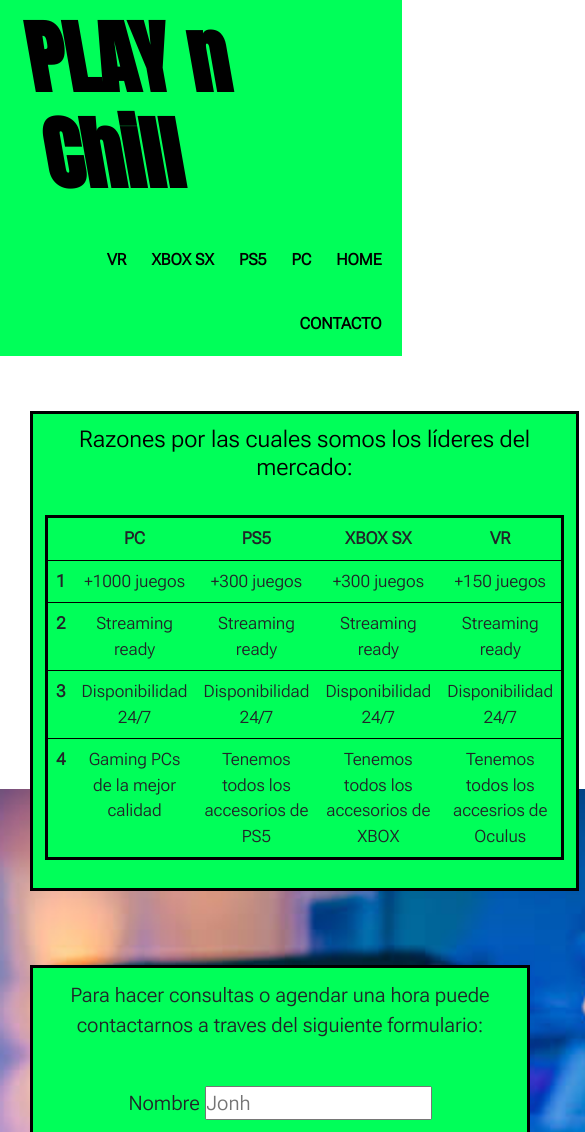
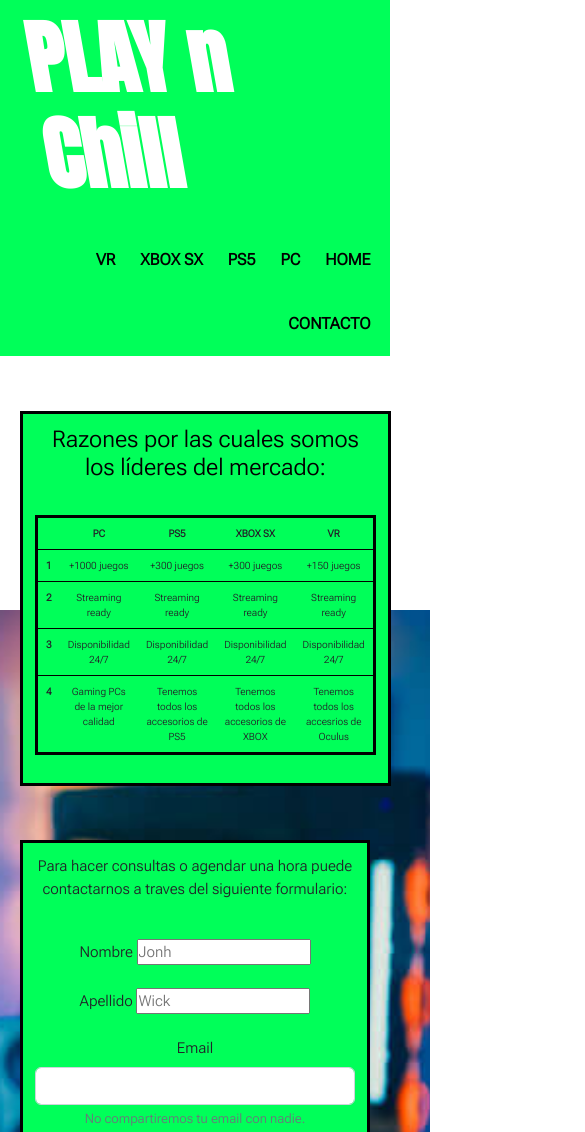
Before and after one commit to rbthec/PLAY-N-CHILL---3ERA-ENTREGA-DEL-PROYECTO-FINAL---RAFAEL-RODRIGUEZ, a website: page CONTACTO.html in a window 390 px wide. Shown: the top 1132 px of the page, 585 px wide, since content can reach past the window. Drawn offline with nearby package versions, Linux system fonts and the light colour scheme.

Commit message:
media queries para contacto y mejoras de estilo

```diff
--- a/CONTACTO.html
+++ b/CONTACTO.html
@@ -218,7 +218,7 @@
         <!-- JavaScript Bundle with Popper -->
     <script src="https://cdn.jsdelivr.net/npm/bootstrap@5.2.0-beta1/dist/js/bootstrap.bundle.min.js" integrity="sha384-pprn3073KE6tl6bjs2QrFaJGz5/SUsLqktiwsUTF55Jfv3qYSDhgCecCxMW52nD2" crossorigin="anonymous"></script>
 
-    <a href="./index.html" class="botonhome"> <button type="button" class="btn btn-outline-primary" >HOME</button></a>
+    <a href="./index.html" class="botonhome"> <button type="button" class="btn btn-outline-secondary" >HOME</button></a>
 
     <br>
     <footer>
--- a/scss/contacto/_contenedorp-contacto.scss
+++ b/scss/contacto/_contenedorp-contacto.scss
@@ -14,8 +14,6 @@
     "form"
     "location"
     }
-
-
 
 .letras-tabla{
     font-family: 'Roboto Flex', sans-serif;
--- a/scss/contacto/_header-contacto.scss
+++ b/scss/contacto/_header-contacto.scss
@@ -13,12 +13,10 @@
 }
 
 header{
-    background-color: rgb(52, 160, 255);
+    background-color: $azul;
     width: 100%;
     clear: both;
-    content: " ";
     display: table;
-}
 
     h1{
         font-family: 'Anton', sans-serif;
@@ -28,13 +26,14 @@
         color: rgb(0, 0, 0);
         font-size: 5em;
         transition: all 2s ease;
+
+                &:hover{
+                    transform: skew(10deg);
+                    border-radius: 0%;
+                    color: white;
                 }
 
-h1:hover{
-    transform: skew(10deg);
-    border-radius: 0%;
                  }
-
 
       .menu{
               margin: auto;
@@ -43,9 +42,7 @@
               max-width: 1000px;
               font-family: 'Roboto Flex', sans-serif;
 
-}
-
-.menu ul li{
+              &.menu ul li{
                 text-decoration: none;
                 color: rgb(0, 0, 0);
                 list-style: none;
@@ -57,11 +54,18 @@
 
                     }
 
-.menu li:hover{
+               &.menu li:hover{
                 background: #00ffff;
-}
 
-.menu li{
+                &.menu li{
                     display: inline-block;
                     text-align: center;
                    }
+
+
+        }
+
+    }
+
+
+}
--- a/scss/contacto/_mediaqueries-contacto.scss
+++ b/scss/contacto/_mediaqueries-contacto.scss
@@ -1,24 +1,88 @@
-@media only screen and (max-width: 600px){
+@media only screen and (max-width: 480px){
+ /*Se usaron Variables */
+    header{
+        background-color:$verde;
+        width: 100%;
+        clear: both;
+        display: table;
 
-    header{
-        background-color:rgb(0, 255, 89);
-        width: 103%;
-        clear: both;
-        content: " ";
-        display: table;
+
+
+            & .menu.menu li:hover {
+        background:$yellow; }
     }
 
-    .menu li:hover{
-        background: #fffb00;
+    .contenedorp{
+        display: grid;
+        display: flex;
+        flex-direction: row;
+        grid-template-columns: 1fr;
+        grid-template-rows: 1fr 1fr;
+        gap: 10px;
+        margin-top: 25px;
+        text-align: center;
+        align-items: center;
+        grid-template-areas:
+        "letras-tabla"
+        "form"
+        "location"
+        }
+
+        #cajas{
+            background-color:rgb(0, 255, 89);
+            height: auto;
+        }
+
+
+    .letras-tabla{
+        font-family: 'Roboto Flex', sans-serif;
+        font-size: 17px;
+        font-style: bold;
+        width: 500px;
+        height: auto;
+        margin-left: 20px;
+        margin-right: 30px;
+        margin-top: 30px;
+        padding: 12px;
+        color: black;
+        border: 3px solid black;
+        grid-area: letras-tabla;
     }
 
-  .contenedorp{
-      gap: 20px;
-  }
+    .table{
+        border: 3px black solid;
+        width: 300px;
+        font-size: 10px;
+    }
 
-  #cajas{
-      background-color:rgb(0, 255, 89);
-  }
+    .form{
+        font-family: 'Roboto Flex', sans-serif;
+        font-size: 15px;
+        font-style: bold;
+        width: 350px;
+        height: auto;
+        margin-left: 20px;
+        margin-top: 10px;
+        padding: 12px;
+        border: 3px solid black;
+        grid-area: form;
+    }
+
+
+    .location{
+        font-family: 'Roboto Flex', sans-serif;
+        font-size: 15px;
+        font-style: bold;
+        width: 350px;
+        height: auto;
+        margin-left: 20px;
+        margin-top: 10px;
+        padding: 12px;
+        border: 3px solid black;
+        grid-area: location;
+
+    }
+
 
   h4{
     font-family: 'Roboto Flex', sans-serif;
--- a/scss/estilosindex/_header.scss
+++ b/scss/estilosindex/_header.scss
@@ -27,6 +27,7 @@
                 &:hover{
                     transform: skew(10deg);
                     border-radius: 0%;
+                    color: white;
                 }
 
                  }
--- a/scss/estilospc/_mediaqueries-pc.scss
+++ b/scss/estilospc/_mediaqueries-pc.scss
@@ -73,6 +73,7 @@
            background-color:$yellow;
            transform: skew(10deg);
            border-radius: 0%;
+           color: black;
        }
 
                                 }
--- a/scss/estilosps5/_mediaqueries-ps5.scss
+++ b/scss/estilosps5/_mediaqueries-ps5.scss
@@ -73,6 +73,7 @@
            background-color:$yellow;
            transform: skew(10deg);
            border-radius: 0%;
+           color: black;
        }
 
                                 }
--- a/scss/estilosvr/_mediaqueries-vr.scss
+++ b/scss/estilosvr/_mediaqueries-vr.scss
@@ -73,6 +73,7 @@
            background-color:$yellow;
            transform: skew(10deg);
            border-radius: 0%;
+           color: black;
        }
 
                                 }
--- a/scss/estilosxbox/_mediaqueries-xbox.scss
+++ b/scss/estilosxbox/_mediaqueries-xbox.scss
@@ -73,6 +73,7 @@
            background-color:$yellow;
            transform: skew(10deg);
            border-radius: 0%;
+           color: black;
        }
 
                                 }
```
Also changed, not shown: css/estilo.css, css/estiloscontacto.css, css/estilospc.css, css/estilosps5.css, css/estilosvr.css, css/estilosxbox.css, scss/contacto/playing games pc.jpg (deleted). Lines whose indentation alone changed are shown as unchanged.
